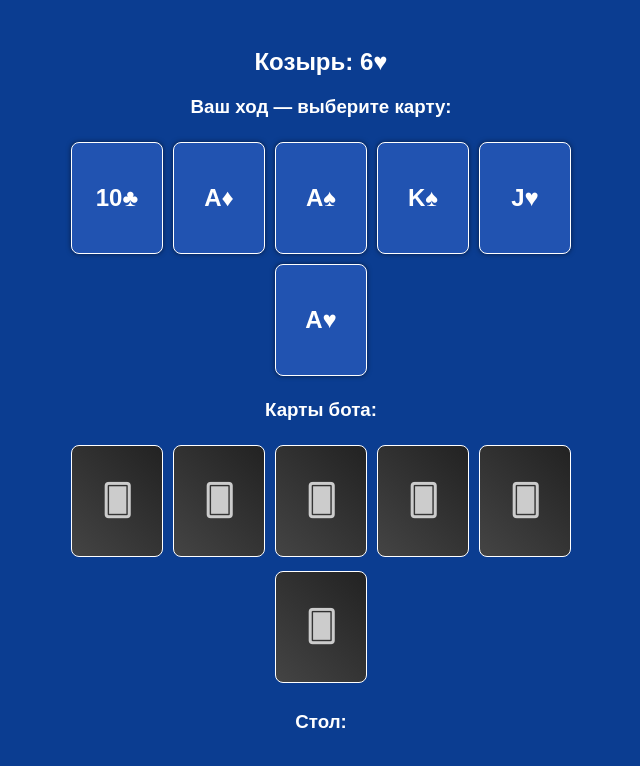
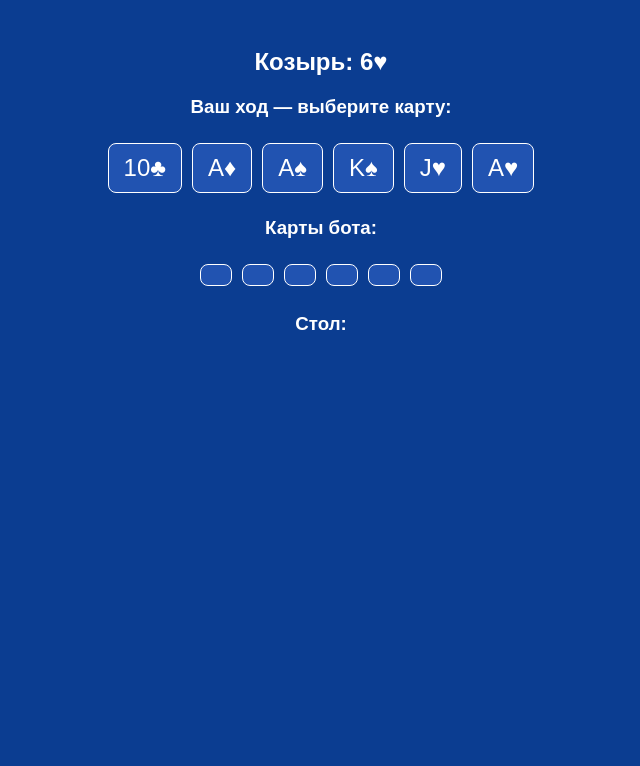
Before and after one commit to Jahongir0715/Durak-game, a plain HTML site: page index.html in a window 1280 px wide. Shown: the whole page, without its empty margins (319-959 px from the left). Drawn offline with Linux system fonts and the light colour scheme.

Commit message:
Update style.css

```diff
--- a/style.css
+++ b/style.css
@@ -1,6 +1,6 @@
 body {
   font-family: Arial, sans-serif;
-  background: #0b3d91; /* тёмно-синий фон */
+  background: #0b3d91;
   color: white;
   text-align: center;
   padding: 20px;
@@ -9,6 +9,13 @@ body {
 #game-container {
   max-width: 600px;
   margin: 0 auto;
+}
+
+button {
+  padding: 10px 20px;
+  font-size: 16px;
+  margin-bottom: 20px;
+  cursor: pointer;
 }
 
 .card {
@@ -28,105 +35,11 @@ body {
   background-color: #4169e1;
 }
 
-.card {
-  display: inline-block;
-  border: 1px solid white;
-  border-radius: 8px;
-  padding: 15px 20px;
-  margin: 5px;
-  font-size: 24px;
-  background: #2153b1;
-  color: white;
-  cursor: pointer;
-  user-select: none;
-  transition: background-color 0.3s;
-  width: 60px;
-  height: 90px;
-  line-height: 90px;
-  text-align: center;
-  font-weight: bold;
-  box-shadow: 0 0 5px #0008;
+#player-hand, #bot-hand {
+  margin-top: 20px;
 }
 
-.card:hover {
-  background-color: #4169e1;
+#game-log {
+  margin-top: 30px;
+  min-height: 50px;
 }
-
-.card.bot-card {
-  background: linear-gradient(45deg, #444 0%, #222 100%);
-  cursor: default;
-  color: transparent;
-  box-shadow: none;
-  position: relative;
-}
-
-.card.bot-card::after {
-  content: "🂠";
-  position: absolute;
-  top: 50%;
-  left: 50%;
-  transform: translate(-50%, -50%);
-  font-size: 30px;
-  color: #ccc;
-}
-#table-cards {
-  margin: 20px auto;
-  max-width: 600px;
-  display: flex;
-  gap: 10px;
-  justify-content: center;
-  flex-wrap: wrap;
-}
-
-.table-pair {
-  display: flex;
-  flex-direction: column;
-  align-items: center;
-}
-
-.table-pair .card {
-  margin: 3px 0;
-}
-body {
-  font-family: Arial, sans-serif;
-  background: #0b3d91;
-  color: white;
-  text-align: center;
-  padding: 20px;
-}
-
-#game-container {
-  max-width: 600px;
-  margin: 0 auto;
-}
-
-.card {
-  display: inline-block;
-  border: 1px solid white;
-  border-radius: 8px;
-  padding: 10px 15px;
-  margin: 5px;
-  font-size: 24px;
-  background: #2153b1;
-  cursor: pointer;
-  user-select: none;
-  transition: background-color 0.3s;
-}
-
-.card:hover {
-  background-color: #4169e1;
-}
-
-.bot-card {
-  background: #00000088; /* закрытые карты бота */
-}
-
-.table-pair {
-  display: flex;
-  justify-content: center;
-  margin: 10px 0;
-}
-
-.table-pair .card {
-  margin: 0 5px;
-}
```
